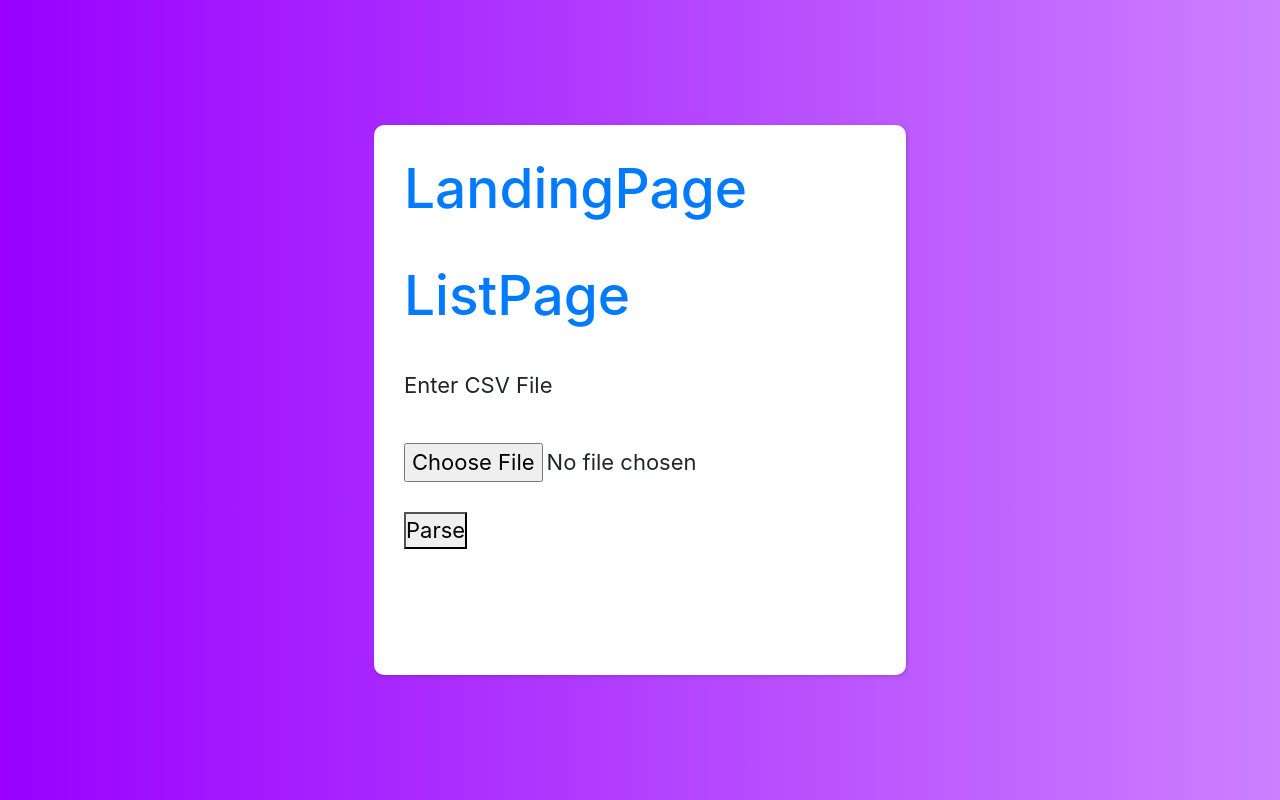
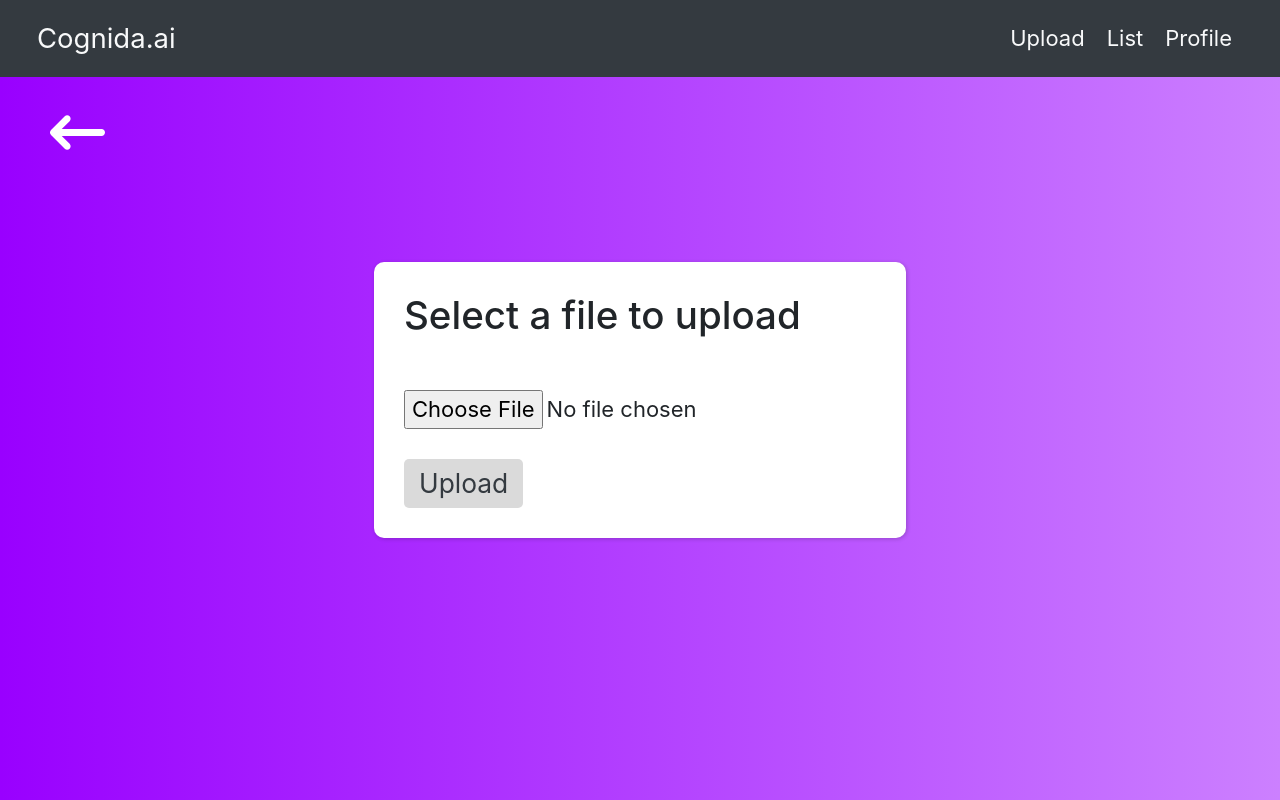
Before and after one commit to AruneshKumarPrasad/cog-ui, a React (Create React App) app: page /upload in a window 1280 px wide. Built offline with nearby package versions, Linux system fonts and the light colour scheme; no server answers; the HTML template or start-up script is replaced by a standard one.

Commit message:
some styles

```diff
--- a/package.json
+++ b/package.json
@@ -3,6 +3,9 @@
   "version": "0.1.0",
   "private": true,
   "dependencies": {
+    "@fortawesome/fontawesome-svg-core": "^6.1.2",
+    "@fortawesome/free-solid-svg-icons": "^6.1.2",
+    "@fortawesome/react-fontawesome": "^0.2.0",
     "@testing-library/jest-dom": "^5.16.5",
     "@testing-library/react": "^13.3.0",
     "@testing-library/user-event": "^13.5.0",
--- a/src/components/ListPage/ListPage.js
+++ b/src/components/ListPage/ListPage.js
@@ -1,48 +1,53 @@
-import styles from "./ListPage.module.css";
-import React, { useState } from "react";
-import { auth,db } from "../../firebase";
-import { useLocation  } from "react-router-dom";
-import { collection, query, where, getDocs } from "firebase/firestore";
-import { Link } from "react-router-dom";
-
-
+import styles from './ListPage.module.css';
+import React, { useState } from 'react';
+import { auth, db } from '../../firebase';
+import { useLocation } from 'react-router-dom';
+import { collection, query, where, getDocs } from 'firebase/firestore';
+import { Link } from 'react-router-dom';
+import Nav from '../Nav/Nav';
+import { FontAwesomeIcon } from '@fortawesome/react-fontawesome';
+import { faArrowLeftLong } from '@fortawesome/free-solid-svg-icons';
 
 function ListPage() {
-    const location = useLocation()
-    const { docID } = location.state
+	const location = useLocation();
+	const { docID } = location.state;
 	const [array, setArray] = useState([]);
 	const [headerArray, setHeaderArray] = useState([]);
-    const firebaseToArray = async string => {
-      const docsRef = collection(db, "users",auth.currentUser.uid,'documents');
-      const q = query(docsRef, where('name', "==", docID));
+	const firebaseToArray = async (string) => {
+		const docsRef = collection(
+			db,
+			'users',
+			auth.currentUser.uid,
+			'documents'
+		);
+		const q = query(docsRef, where('name', '==', docID));
 		const querySnapshot = await getDocs(q);
 		querySnapshot.forEach((doc) => {
 			// doc.data() is never undefined for query doc snapshots
-        console.log(doc.id, " => ", doc.data()['name']);
+			console.log(doc.id, ' => ', doc.data()['name']);
 			setArray([...doc.data()['array']]);
 			setHeaderArray([...doc.data()['keys']]);
-        console.log(" - > " +Object.keys(array[0]));
-        console.log(" - > " +Object.values(array[0]));
-       }
-      );
+			console.log(' - > ' + Object.keys(array[0]));
+			console.log(' - > ' + Object.values(array[0]));
+		});
 	};
 
 	return (
 		<div className={styles.container}>
-      <div className={styles.innerBox}>
-      <h1>
+			<Nav />
+			<h1 className={styles.backbtn}>
 				<Link to="/landingpage">
-              Landing Page
+					{' '}
+					<FontAwesomeIcon icon={faArrowLeftLong} />
 				</Link>
 			</h1>
-        <h1 className={styles.heading}>
-            Lists
-        </h1>
-        <div style={{ textAlign: "center" }}>
+			<div className={styles.innerBox}>
+				<h1 className={styles.heading}>Lists</h1>
+				<div style={{ textAlign: 'center' }}>
 					<button onClick={firebaseToArray}>preview</button>
-          <table>
+					<table className={styles.tbl}>
 						<thead>
-          <tr key={"header"}>
+							<tr key={'header'}>
 								{headerArray.map((key) => (
 									<th>{key}</th>
 								))}
@@ -52,7 +57,7 @@ function ListPage() {
 							{array.map((item) => (
 								<tr>
 									{headerArray.map((key) => (
-                <th>{item[key]}</th>
+										<td>{item[key]}</td>
 									))}
 								</tr>
 							))}
--- a/src/components/ListPage/ListPage.module.css
+++ b/src/components/ListPage/ListPage.module.css
@@ -8,9 +8,10 @@
     align-items: center;
 }
 .innerBox {
+    margin-top: 100px;
     min-width: 480px;
+    width: 80%;
     height: fit-content;
-    width: fit-content;
     background-color: #fff;
     box-shadow: 1px 1px 4px rgba(0, 0, 0, 0.2);
     padding: 30px;
@@ -19,3 +20,44 @@
     flex-direction: column;
     gap: 30px;
 }
+
+
+.tbl {
+    font-family: Arial, Helvetica, sans-serif;
+    border-collapse: collapse;
+    width: 100%;
+  }
+
+.tbl td, .tbl th {
+    border: 1px solid #ddd;
+    padding: 8px;
+    text-align: left;
+}
+
+.tbl tr:nth-child(even){background-color: #f2f2f2;}
+
+.tbl tr:hover {background-color: #ddd;}
+
+.tbl th {
+    border: 1px solid #41474e;
+    padding-top: 12px;
+    padding-bottom: 12px;
+    text-align: left;
+    background-color: #343a40;
+    color: rgb(218, 218, 218);
+}
+
+.backbtn {
+    position: absolute;
+    top: 100px;
+    left: 50px;
+    color: white;
+}
+
+.backbtn  a {
+    color: white;
+}
+
+.backbtn  a:hover {
+    color: rgb(210, 182, 182);
+}
--- a/src/components/Upload/Upload.js
+++ b/src/components/Upload/Upload.js
@@ -1,36 +1,37 @@
-import React, { useState } from "react";
-import Papa from "papaparse";
-import styles from "./Upload.module.css";
-import { Link, useNavigate } from "react-router-dom";
-import { auth, db } from "../../firebase";
-import { doc, setDoc, collection, query, where } from "firebase/firestore";
+import React, { useState } from 'react';
+import Papa from 'papaparse';
+import styles from './Upload.module.css';
+import { Link, useNavigate } from 'react-router-dom';
+import { auth, db } from '../../firebase';
+import { doc, setDoc, collection, query, where } from 'firebase/firestore';
+import Nav from '../Nav/Nav';
+import { FontAwesomeIcon } from '@fortawesome/react-fontawesome';
+import { faArrowLeftLong } from '@fortawesome/free-solid-svg-icons';
 
 // Allowed extensions for input file
-const allowedExtensions = ["csv"];
-
+const allowedExtensions = ['csv'];
 
 const Upload = () => {
-
 	const navigate = useNavigate();
 	// It state will contain the error when
 	// correct file extension is not used
-    const [error, setError] = useState("");
+	const [error, setError] = useState('');
 
 	// It will store the file uploaded by the user
-    const [file, setFile] = useState("");
+	const [file, setFile] = useState('');
 
-    const [nameOfFile, setName] = useState("");
+	const [nameOfFile, setName] = useState('');
 
-    const [date, setDate] = useState("");
+	const [date, setDate] = useState('');
 
-    const [time, setTime] = useState("");
+	const [time, setTime] = useState('');
 
 	var today = new Date();
 
 	// This function will be called when
 	// the file input changes
 	const handleFileChange = (e) => {
-        setError("");
+		setError('');
 
 		// Check if user has entered the file
 		if (e.target.files.length) {
@@ -38,15 +39,25 @@ const Upload = () => {
 			// Check the file extensions, if it not
 			// included in the allowed extensions
 			// we show the error
-            const fileExtension = inputFile?.type.split("/")[1];
+			const fileExtension = inputFile?.type.split('/')[1];
 			if (!allowedExtensions.includes(fileExtension)) {
-                setError("Please input a csv file");
+				setError('Please input a csv file');
 				return;
 			}
 
 			// If input type is correct set the state
-            const dateInstance = today.getFullYear() + '-' + (today.getMonth() + 1) + '-' + today.getDate();
-            const timeInstance = today.getHours() + ':' + today.getMinutes() + ':' + today.getSeconds();
+			const dateInstance =
+				today.getFullYear() +
+				'-' +
+				(today.getMonth() + 1) +
+				'-' +
+				today.getDate();
+			const timeInstance =
+				today.getHours() +
+				':' +
+				today.getMinutes() +
+				':' +
+				today.getSeconds();
 			const nameFile = inputFile.name;
 			setDate(dateInstance);
 			setTime(timeInstance);
@@ -56,10 +67,9 @@ const Upload = () => {
 	};
 
 	const handleParse = () => {
-
 		// If user clicks the parse button without
 		// a file we show a error
-        if (!file) return setError("Enter a valid file");
+		if (!file) return setError('Enter a valid file');
 
 		// Initialize a reader which allows user
 		// to read any file or blob.
@@ -70,47 +80,59 @@ const Upload = () => {
 			const csv = Papa.parse(target.result, { header: true });
 			const parsedData = csv?.data;
 			const columns = Object.keys(parsedData[0]);
-            const docRef= doc(db, "users", auth.currentUser.uid, "documents", nameOfFile)
-            await setDoc(docRef, {
-                date : date,
-                time : time,
-                uploader : auth.currentUser.displayName,
-                array : parsedData,
-                keys : columns,
-                name : nameOfFile
-            } , { merge: true });
+			const docRef = doc(
+				db,
+				'users',
+				auth.currentUser.uid,
+				'documents',
+				nameOfFile
+			);
+			await setDoc(
+				docRef,
+				{
+					date: date,
+					time: time,
+					uploader: auth.currentUser.displayName,
+					array: parsedData,
+					keys: columns,
+					name: nameOfFile,
+				},
+				{ merge: true }
+			);
 		};
 		reader.readAsText(file);
-        navigate("/landingpage");
-
+		navigate('/landingpage');
 	};
 
 	return (
 		<div className={styles.container}>
-        <div className={styles.innerBox}>
-            <h1>
+			<Nav />
+			<h1 className={styles.backbtn}>
 				<Link to="/landingpage">
-                LandingPage
+					{' '}
+					<FontAwesomeIcon icon={faArrowLeftLong} />
 				</Link>
 			</h1>
-            <h1>
-                <Link to="/listpage">ListPage</Link>
-                </h1>
-                <label htmlFor="csvInput" style={{ display: "block" }}>
-                    Enter CSV File
+			<div className={styles.innerBox}>
+				<label htmlFor="csvInput" style={{ display: 'block' }}>
+					<h3>Select a file to upload</h3>
 				</label>
+				<div className={styles.filecontainer}>
 					<input
 						onChange={handleFileChange}
 						id="csvInput"
 						name="file"
 						type="File"
 					/>
+				</div>
 				<div>
-                <button onClick={handleParse}>Parse</button>
+					<button onClick={handleParse}>Upload</button>
 				</div>
-            <div style={{ marginTop: "3rem" }}>
-                {error ? error :  ""}
+				{error && (
+					<div style={{ marginTop: '3rem' }}>
+						{error ? error : ''}
 					</div>
+				)}
 			</div>
 		</div>
 	);
--- a/src/components/Upload/Upload.module.css
+++ b/src/components/Upload/Upload.module.css
@@ -19,3 +19,37 @@
     flex-direction: column;
     gap: 30px;
 }
+
+.backbtn {
+    position: absolute;
+    top: 100px;
+    left: 50px;
+    color: white;
+}
+
+.backbtn  a {
+    color: white;
+}
+
+.backbtn  a:hover {
+    color: rgb(210, 182, 182);
+}
+
+.filecontainer {
+    text-align: center;
+}
+
+button {
+    font-size: 1.2em;
+    padding: 5px 15px;
+    border-radius: 5px;
+    border: none;
+    background-color: rgb(218, 218, 218);
+    color: #343a40;
+
+}
+
+button:hover {
+    background-color: #343a40;
+    color: rgb(218, 218, 218);
+}
```
Also changed, not shown: 1 other file (tests, documents, lock files or other folders). Lines whose indentation alone changed are shown as unchanged.
